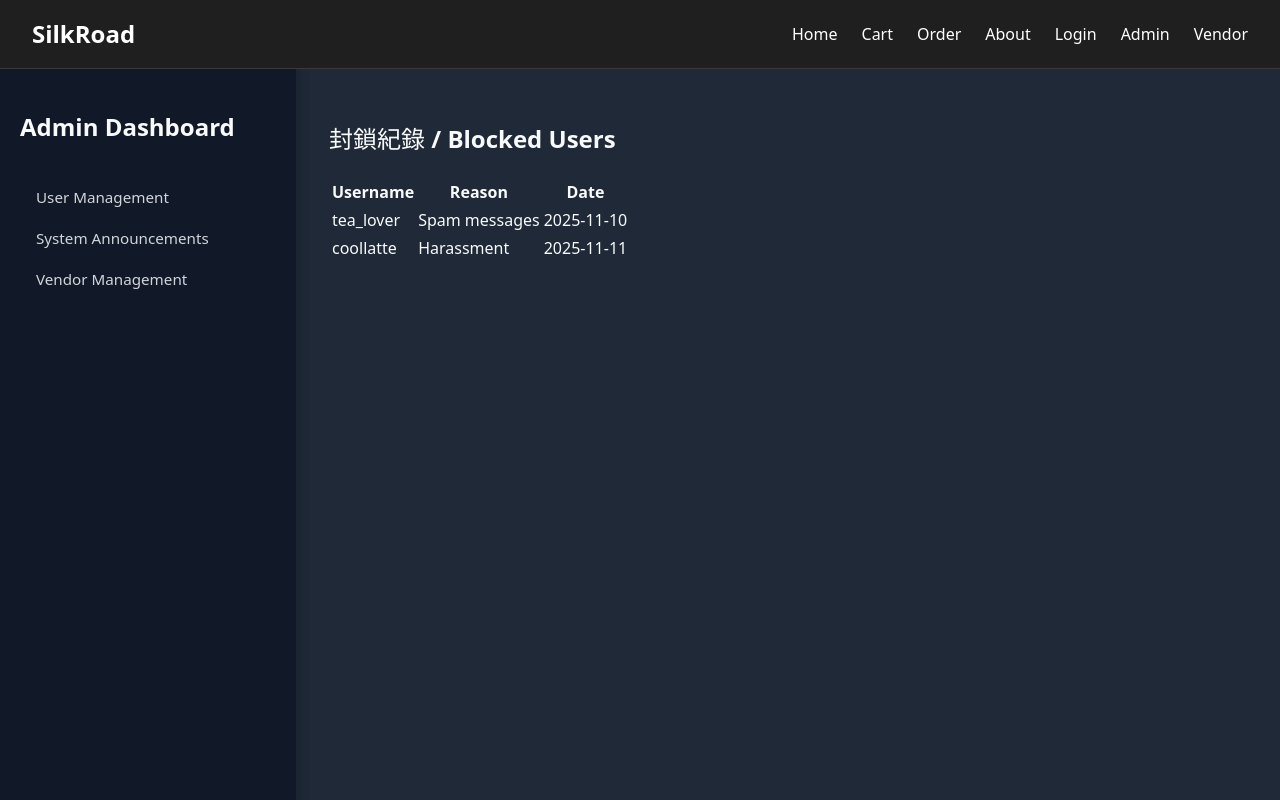
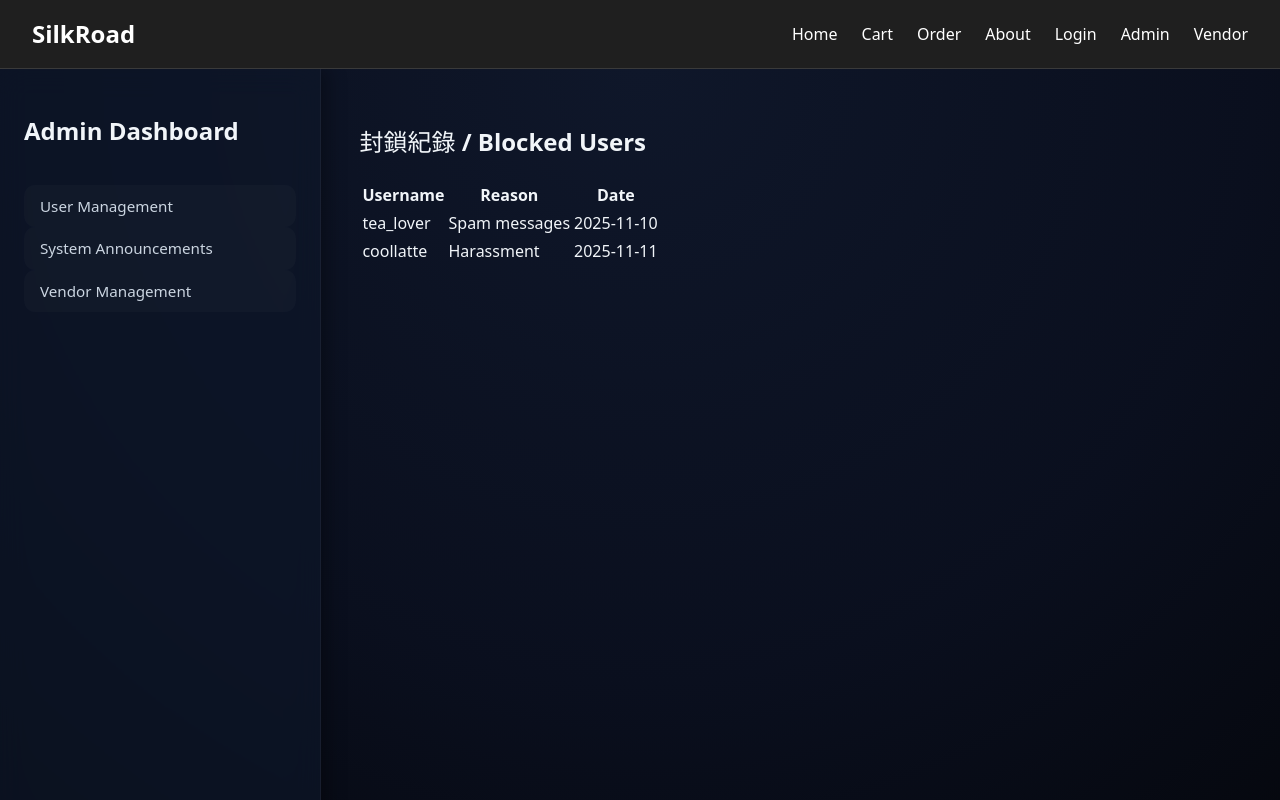
Before and after one commit to Sajuna94/SilkRoad, a React (Vite) app in the folder silkroad-frontend-react/: page /SilkRoad/admin in a window 1280 px wide. Shown: the top 800 px of the page. Built offline with nearby package versions, Linux system fonts and the light colour scheme; no server answers.

Commit message:
Updated AdminDashboard scss

```diff
--- a/silkroad-frontend-react/src/pages/Admin/AdminDashboard.module.scss
+++ b/silkroad-frontend-react/src/pages/Admin/AdminDashboard.module.scss
@@ -1,22 +1,24 @@
-/* ================================
-   Animations
-================================ */
+/* ======================================
+   Animations (更柔順、更高級感)
+====================================== */
 
 @keyframes fadeIn {
   from {
     opacity: 0;
-    transform: translateY(10px);
+    transform: translateY(16px) scale(0.98);
+    filter: blur(4px);
   }
   to {
     opacity: 1;
-    transform: translateY(0);
+    transform: translateY(0) scale(1);
+    filter: blur(0);
   }
 }
 
 @keyframes slideUp {
   from {
     opacity: 0;
-    transform: translateY(20px);
+    transform: translateY(28px);
   }
   to {
     opacity: 1;
@@ -25,11 +27,11 @@
 }
 
 .animateFadeIn {
-  animation: fadeIn 0.6s ease-out forwards;
+  animation: fadeIn 0.55s cubic-bezier(0.22, 0.61, 0.36, 1) forwards;
 }
 
 .animateSlideUp {
-  animation: slideUp 0.6s ease-out forwards;
+  animation: slideUp 0.55s cubic-bezier(0.22, 0.61, 0.36, 1) forwards;
 }
 
 .delay75  { animation-delay: 0.075s; }
@@ -37,84 +39,102 @@
 .delay300 { animation-delay: 0.3s; }
 
 
-/* ================================
-   Layout
-================================ */
+/* ======================================
+   Layout - 更現代化深色玻璃 UI
+====================================== */
 
 .dashboard {
   min-height: 100vh;
-  background: #1f2937; /* darker gray for better contrast */
+  background: radial-gradient(circle at top, #0f172a, #0a0f1e 60%, #05070d);
   display: flex;
-  color: #f9fafb;
+  color: #f1f5f9;
   overflow: hidden;
+  backdrop-filter: blur(6px);
 }
 
+
+/* ======================================
+   Sidebar - 玻璃擬態 + 柔光邊框
+====================================== */
+
 .sidebar {
-  width: 16rem;
-  background: #111827; /* richer dark background */
-  border-right: 1px solid rgba(255, 255, 255, 0.05);
-  padding: 1.25rem;
+  width: 17rem;
+  background: rgba(15, 23, 42, 0.65);
+  padding: 1.5rem;
   display: flex;
   flex-direction: column;
-  gap: 0.75rem;
+  gap: 1rem;
 
-  box-shadow: 4px 0 10px rgba(0, 0, 0, 0.15);
+  border-right: 1px solid rgba(255, 255, 255, 0.05);
+  backdrop-filter: blur(14px);
+  box-shadow: 6px 0 18px rgba(0, 0, 0, 0.32);
 }
+
+
+/* ======================================
+   Main content
+====================================== */
 
 .main {
   flex: 1;
-  padding: 2rem;
+  padding: 2.2rem 2.4rem;
   overflow-y: auto;
 }
 
 
-/* ================================
-   Sidebar Tabs
-================================ */
+/* ======================================
+   Sidebar Tab Buttons - 高亮 + 深色玻璃
+====================================== */
 
 .tabButton {
   display: flex;
   align-items: center;
-  gap: 0.6rem;
   width: 100%;
-  padding: 0.65rem 1rem;
-  border-radius: 0.6rem;
+  padding: 0.7rem 1rem;
+
+  border-radius: 0.7rem;
+  font-size: 0.95rem;
   font-weight: 500;
-  font-size: 0.95rem;
 
-  background: transparent;
-  color: #d1d5db;
+  background: rgba(255, 255, 255, 0.02);
+  color: #cbd5e1;
   cursor: pointer;
-  transition: all 0.25s ease;
+
+  transition: all 0.26s cubic-bezier(0.4, 0.0, 0.2, 1);
 
   &:hover {
-    background: rgba(255, 255, 255, 0.05);
-    color: #f3f4f6;
+    background: rgba(255, 255, 255, 0.06);
+    color: #f1f5f9;
+    transform: translateX(4px);
   }
 
   &.active {
-    background: #2563eb;
-    color: white;
-    box-shadow: 0 3px 8px rgba(37, 99, 235, 0.3);
+    background: linear-gradient(135deg, #2563eb, #3b82f6 60%);
+    color: #fff;
+    box-shadow: 0 6px 14px rgba(37, 99, 235, 0.36);
     transform: translateY(-1px);
   }
 }
 
 
-/* ================================
-   Utility Classes
-================================ */
+/* ======================================
+   Cards - 高階深色 UI 樣式
+====================================== */
 
 .card {
-  background: #1f2937;
-  padding: 1.5rem;
+  background: rgba(30, 41, 59, 0.6);
+  padding: 1.6rem;
   border-radius: 1rem;
-  box-shadow: 0 4px 12px rgba(0,0,0,0.2);
+
+  border: 1px solid rgba(255, 255, 255, 0.06);
+  backdrop-filter: blur(10px);
+
+  box-shadow: 0 6px 18px rgba(0, 0, 0, 0.35);
   animation: fadeIn 0.5s ease-out both;
 }
 
 .headerTitle {
-  font-size: 1.6rem;
+  font-size: 1.7rem;
   font-weight: 600;
-  margin-bottom: 1.25rem;
+  margin-bottom: 1.4rem;
 }
--- a/silkroad-frontend-react/src/pages/Admin/SystemDashboard.tsx
+++ b/silkroad-frontend-react/src/pages/Admin/SystemDashboard.tsx
@@ -8,9 +8,9 @@ export default function SystemDashboard() {
     },
     {
       id: 2,
-      title: "Holiday Discounts",
+      title: "System Maintenance",
       date: "2025-11-10",
-      summary: "Enjoy 20% off all beverages this weekend!",
+      summary: "We've fixed certain bugs.",
     },
   ];
   return (
```
